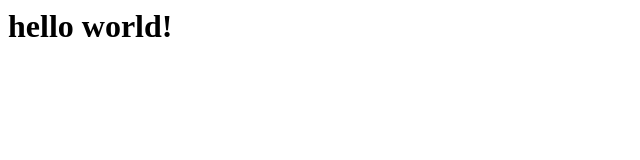
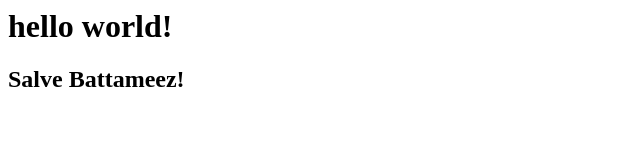
Before and after one commit to Vaibhavi-Raut/git_demo, a plain HTML site: page index.html in a window 1280 px wide. Shown: the whole page, without its empty margins (0-640 px from the left). Drawn offline with Linux system fonts and the light colour scheme.

Commit message:
Update index.html

```diff
--- a/index.html
+++ b/index.html
@@ -1,5 +1,6 @@
 <html>
   <body>
   <h1> hello world! </h1>
+    <h2>Salve Battameez!</h2>
   </body>
 </html>
```
